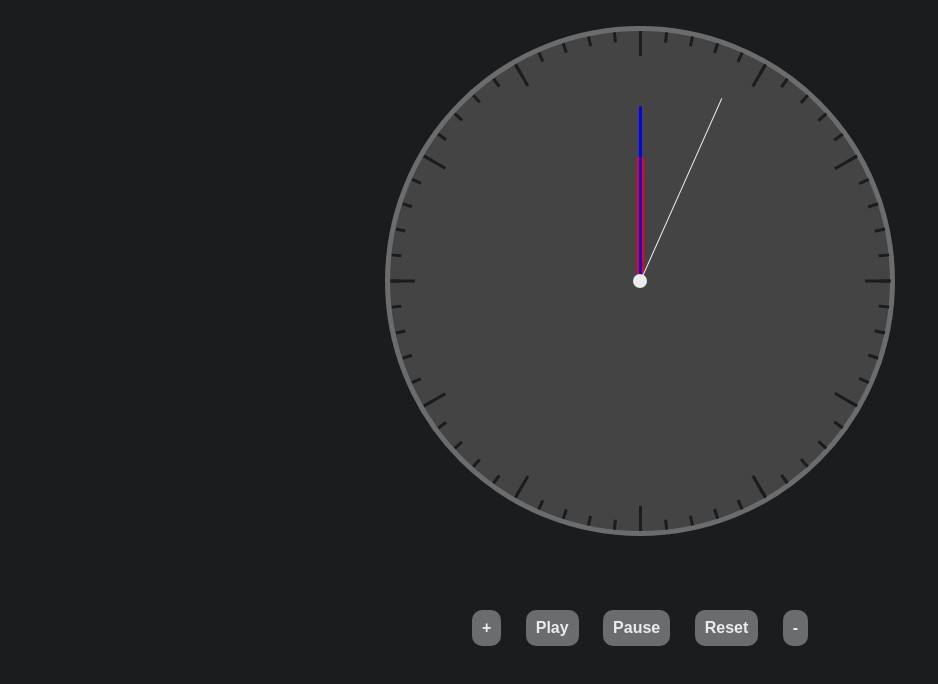
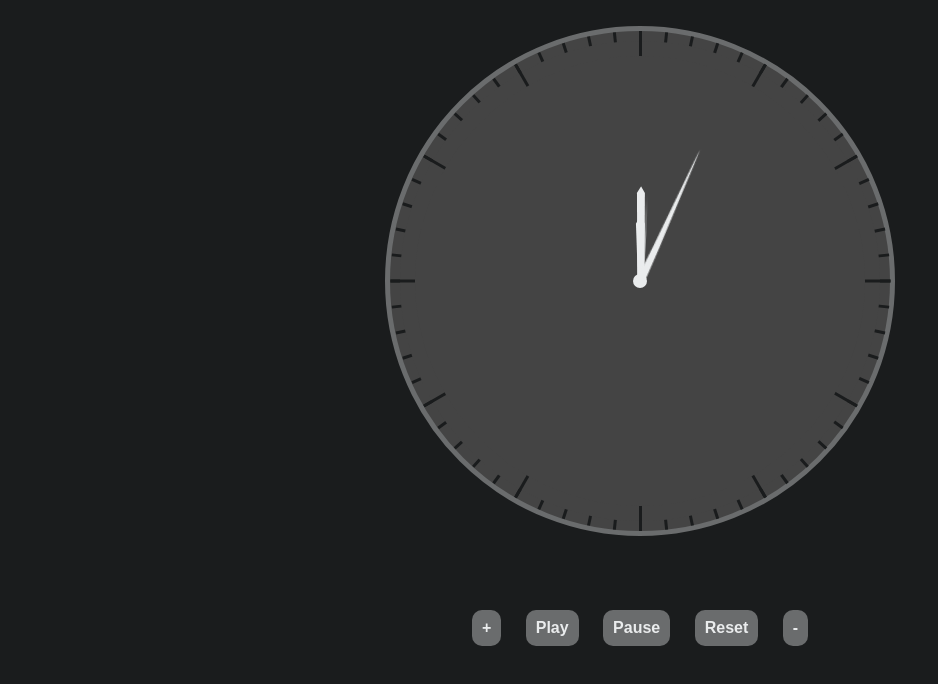
Before and after one commit to NorthaHuang/clock-timer, a plain HTML site: page index.html in a window 1280 px wide. Shown: the part 114-798 px from the top of the page, without its empty margins (0-938 px from the left). Drawn offline with Linux system fonts and the light colour scheme.

Commit message:
新增指針圖片

```diff
--- a/scss/main.scss
+++ b/scss/main.scss
@@ -177,6 +177,10 @@
   transform: rotate(0deg);
   border-radius: 20px;
 
+  background-color: transparent;
+  background-position: 0 0;
+  background-size: auto;
+  background-repeat: no-repeat;
   z-index: 4;
   position: absolute;
   bottom: 50%;
@@ -185,27 +189,28 @@
 
 // 秒針
 #secHand{
-  width: 1px;
-  height: 40%;
-  background-color: $color_bright;
+  width: 9px;
+  height: 145px;
+  margin-left: -4px;
+  background-image: url('../images/point_s.png');
 }
 
 // 分針
-$minHandW: 3px;
+$minHandW: 15px;
 #minHand{
   width: $minHandW;
-  height: 35%;
+  height: 97px;
   margin-left: (1-$minHandW) / 2;
-  background-color: blue;
+  background-image: url('../images/point_m.png');
 }
 
 // 時針
-$hrHandW: 7px;
+$hrHandW: 15px;
 #hrHand{
   width: $hrHandW;
-  height: 25%;
+  height: 75px;
   margin-left: (1-$hrHandW) / 2;
-  background-color: red;
+  background-image: url('../images/point_h.png');
 }
 
 
```
Also changed, not shown: css/main.css, images/point_h.png (added), images/point_m.png (added), images/point_s.png (added), 1 other file.
